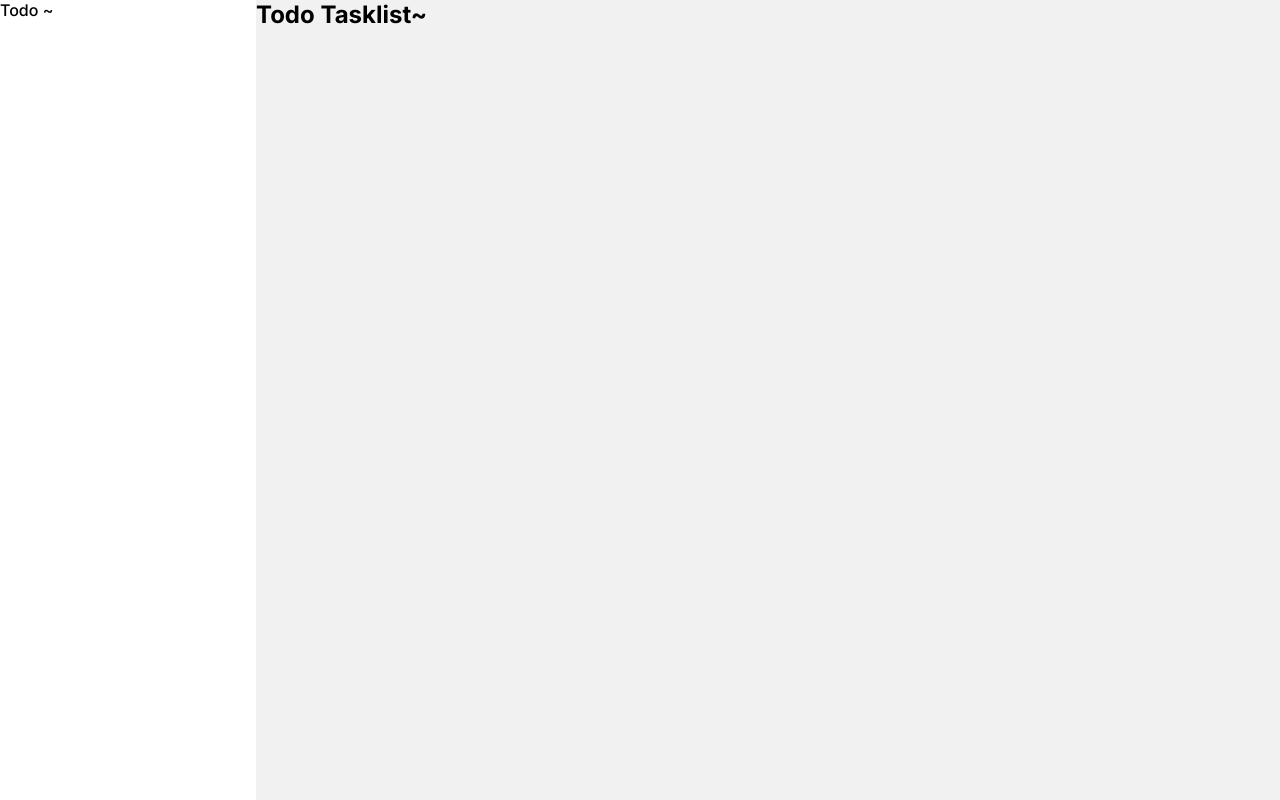
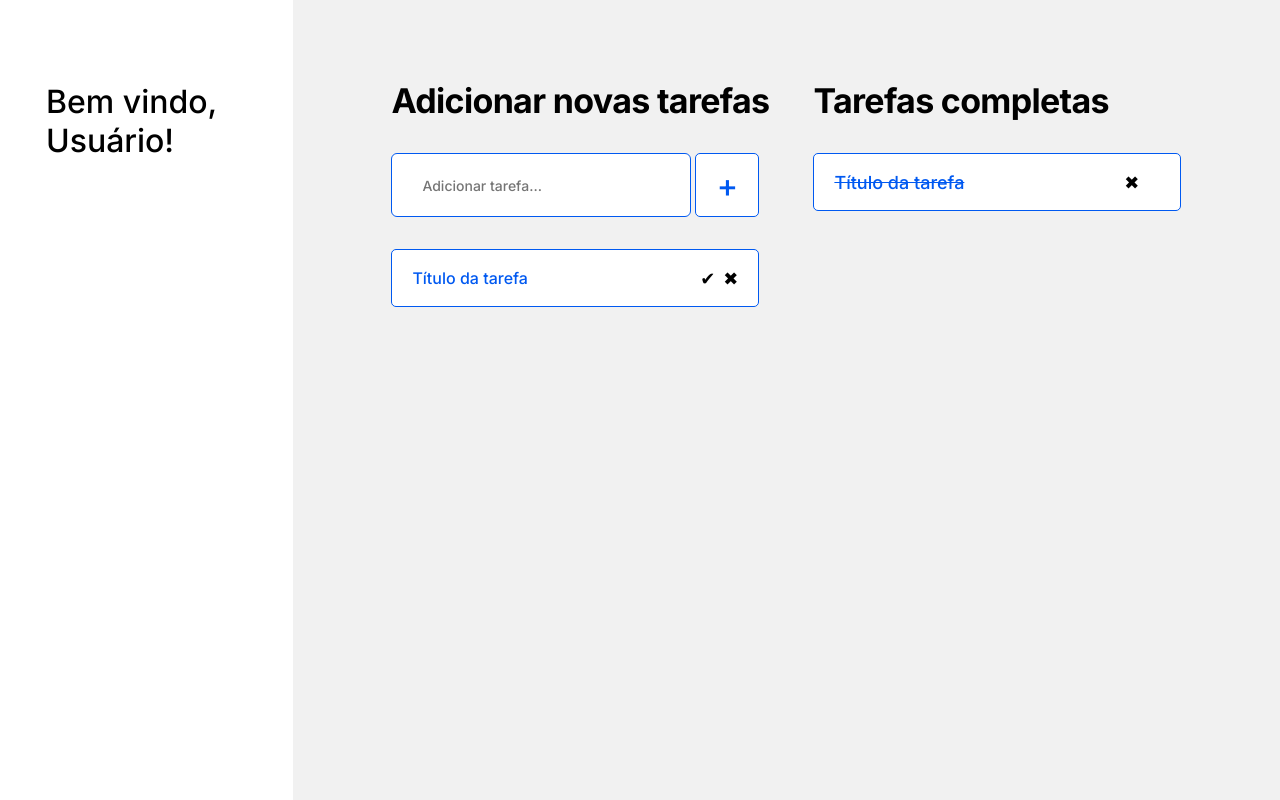
Before and after one commit to eduardorerick/collaboration-project, a React (Create React App) app: page /portal/tasklist in a window 1280 px wide. Built offline with nearby package versions, Linux system fonts and the light colour scheme.

Commit message:
Feature/tasklist (#7)
* primeiro commit

* adicionado HTML nas tasklist

* adicionado css na section

* tasklist HTML CSS

Co-authored-by: Itair Filho <itair1068@gmail.com>

```diff
--- a/src/context/Auth/index.jsx
+++ b/src/context/Auth/index.jsx
@@ -6,7 +6,6 @@ export const AuthProvider = ({ children }) => {
 	const userData = JSON.parse(localStorage.getItem('user')) || {};
 	const [ user, setUser ] = useState(userData);
 
-
 	return <AuthContext.Provider value={{ user, setUser }}>{children}</AuthContext.Provider>;
 };
 
--- a/src/pages/Portal/TaskList/index.jsx
+++ b/src/pages/Portal/TaskList/index.jsx
@@ -1,9 +1,36 @@
-import './style.css'
+import './style.css';
 
 export function TaskList() {
 	return (
-		<div>
-			<h1>Todo Tasklist~</h1>
-		</div>
+		<section className="tasklist-conteudo">
+			<div>
+				<h1>Adicionar novas tarefas</h1>
+				<div className="tasklist-novatarefa">
+					<input type="text" id="Nova tarefa" placeholder="Adicionar tarefa..." />
+					<button>+</button>
+				</div>
+				<div>
+					<div className="tasklist-tarefa">
+						<span className="tarefa1">Título da tarefa</span>
+							<div className="btnação">
+								<button>✔</button>
+								<button>✖</button>
+
+							</div>
+
+					</div>
+
+				</div>
+			</div>
+
+			<div className="tasklist-tarefaconcluida">
+				<h1>Tarefas completas</h1>
+				<div className='tasklist-tarefa completa'>
+					<span>Título da tarefa</span>
+					<div className='removertarefa'>
+						<button>✖</button></div>
+					</div>
+			</div>
+		</section>
 	);
 }
--- a/src/pages/Portal/TaskList/style.css
+++ b/src/pages/Portal/TaskList/style.css
@@ -0,0 +1,102 @@
+.tasklist-conteudo {
+	width: 790px;
+	margin: auto;
+	margin-top: 80px;
+	display: flex;
+	justify-content: space-between;
+}
+.tasklist-conteudo h1 {
+	margin-bottom: 32px;
+	font-size: 34px;
+    line-height: 41px;
+letter-spacing: -0.02em;
+}
+
+.tasklist-novatarefa {
+    display: flex;
+     align-items: center;
+
+
+
+}
+.tasklist-novatarefa input {
+    width: 300px;
+    height: 64px;
+    border: 1px solid #0059F1;
+    border-radius: 6px;
+padding: 0 30px;
+
+font-size:14px;
+
+}
+.tasklist-novatarefa button {
+    font-size: 32px;
+    background-color: #FFFFFF;
+    width: 64px;
+    height: 64px;
+
+    border: 1px solid #0059F1;
+    border-radius: 5px;
+    margin-left: 4px;
+    color:#0059F1;
+}
+
+.tasklist-tarefa {
+    display: flex;
+    align-items: center;
+    justify-content: space-between;
+    width: 368px;
+    height: 58px;
+    background-color: #FFFFFF;
+    color:#0059F1;
+    padding: 22px 20px;
+    border:1px solid #0059F1;
+    border-radius: 5px;
+    margin-top:32px;
+}
+
+.tasklist-tarefa button {
+    border:none;
+    background: transparent;
+    font-size: 18px;
+  ;
+
+}
+.tasklist-tarefa .btnação {
+    display: flex;
+    gap:8px;
+}
+.tasklist-tarefaconcluida {
+    margin-bottom: 32px;
+	font-size: 34px;
+    line-height: 41px;
+
+
+}
+.tasklist-titulo {
+    display: flex;
+    flex-direction: row;
+    align-items: center;
+    justify-content: space-between;
+    width: 368px;
+    height: 58px;
+    background-color: #FFFFFF;
+    color:#0059F1;
+    padding: 22px 20px;
+    border:1px solid #0059F1;
+    border-radius: 5px;
+
+
+}
+
+.tasklist-tarefa.completa span {
+    font-size: 18px;
+    text-decoration-line: line-through;
+}
+
+.tasklist-tarefa.completa button {
+    border: none;
+    background: transparent;
+    font-size:18px;
+    padding: 21px 21px;
+}
--- a/src/pages/Portal/index.jsx
+++ b/src/pages/Portal/index.jsx
@@ -4,7 +4,9 @@ import './style.css';
 export function Portal() {
 	return (
 		<section className='portal-section'>
-			<div className="left-div">Todo ~</div>
+			<div className="left-div">Bem vindo, Usuário!</div>
+
+
 
 			<div className="right-div">
 				<Outlet />
--- a/src/pages/Portal/style.css
+++ b/src/pages/Portal/style.css
@@ -6,7 +6,11 @@
 
 .left-div {
 	flex: 1;
+	font-size: 32px;
+	margin-top: 82px;
+	margin-left: 46px;
 }
+
 
 .right-div {
 	background: #f1f1f1;
```
